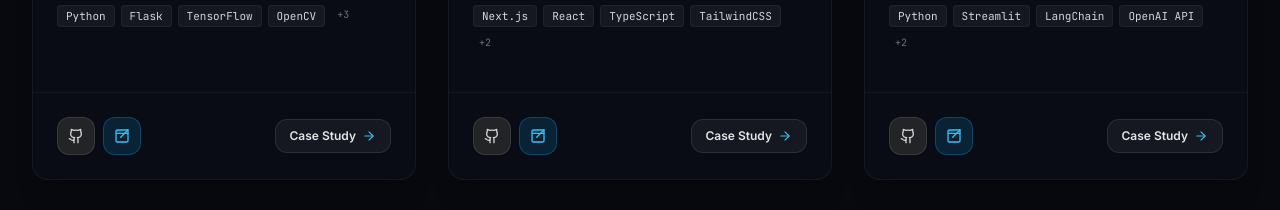
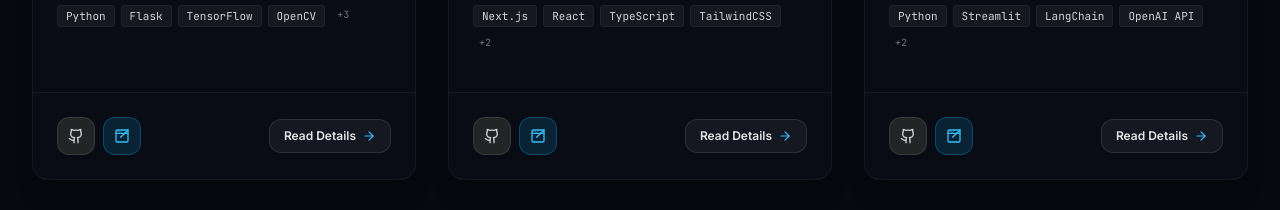
Before and after one commit to parth022002/Portfolio, a React (Vite) app: page / in a window 1280 px wide. Shown: the part 1760-1970 px from the top of the page. Built offline with nearby package versions, Linux system fonts and the light colour scheme.

Commit message:
style: updated project card action button from Case Study to Read Details

```diff
--- a/src/components/ProjectsSection.tsx
+++ b/src/components/ProjectsSection.tsx
@@ -273,12 +273,12 @@ export const ProjectsSection: React.FC<ProjectsSectionProps> = ({
                 )}
               </div>
 
-              {/* Deep Case Study Button */}
+              {/* Read Details Button */}
               <button
                 onClick={() => onSelectProject(project)}
                 className="flex items-center gap-1.5 px-3.5 py-2 rounded-xl bg-white/5 hover:bg-white/10 text-xs font-semibold text-zinc-200 hover:text-white border border-white/10 hover:border-sky-500/30 transition-all hover:translate-x-0.5 shadow-sm"
               >
-                <span>Case Study</span>
+                <span>Read Details</span>
                 <ArrowRight className="w-3.5 h-3.5 text-sky-400" />
               </button>
             </div>
--- a/src/components/SkillsEvidenceSection.tsx
+++ b/src/components/SkillsEvidenceSection.tsx
@@ -142,7 +142,7 @@ export const SkillsEvidenceSection: React.FC<SkillsEvidenceSectionProps> = ({
                           <button
                             onClick={() => onSelectProjectById(p.id)}
                             className="p-1.5 rounded-lg bg-zinc-800 hover:bg-sky-500 hover:text-white text-zinc-400 transition-colors flex-shrink-0"
-                            title="View Case Study"
+                            title="Read Project Details"
                           >
                             <ArrowRight className="w-3.5 h-3.5" />
                           </button>
```
